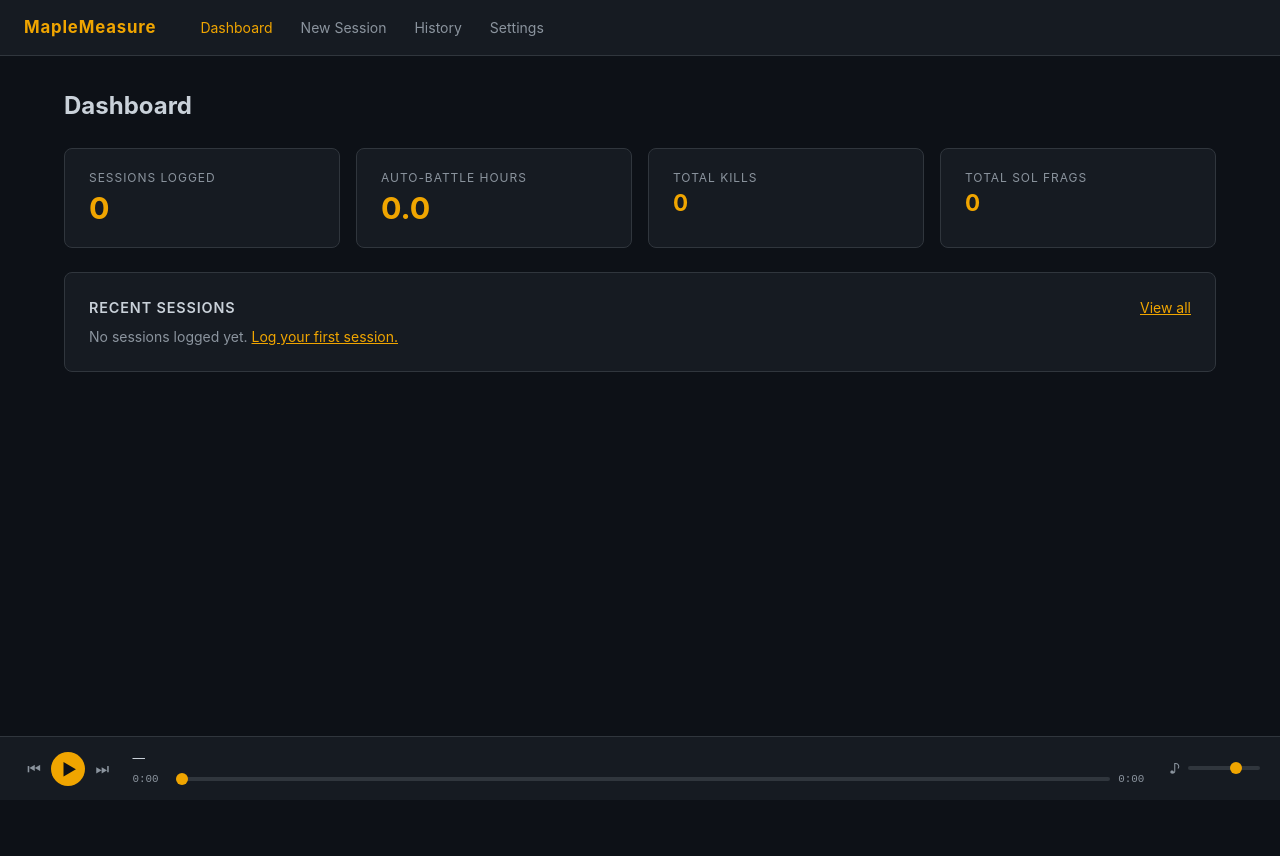
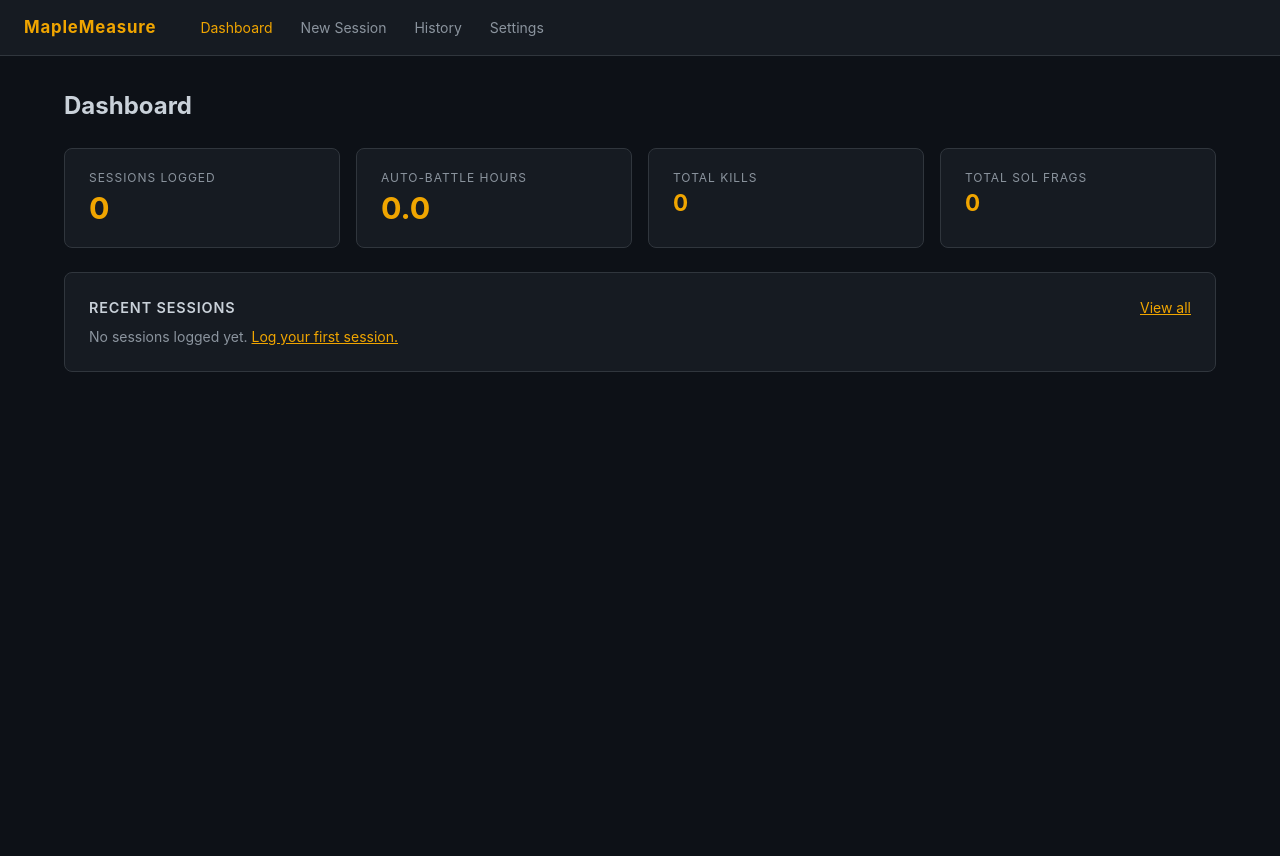
Before and after one commit to Tom-bass/MapleMeasure, a FastAPI app: page / in a window 1280 px wide. Run offline with FastAPI, Linux system fonts and the light colour scheme; data that the repository does not hold is empty.

Commit message:
Remove music player feature
Assets are copyrighted MapleStory BGM files that can't be distributed,
so the feature only worked in local builds. Removed the player bar,
player.js, /api/tracks endpoint, ASSETS_DIR path constant, assets/
static mount, and all related CSS. Also cleaned up the CI step that
created a placeholder assets/ folder.

Co-Authored-By: Claude Sonnet 4.6 <noreply@anthropic.com>

```diff
--- a/app.py
+++ b/app.py
@@ -1,4 +1,3 @@
-import os
 import threading
 import webbrowser
 from contextlib import asynccontextmanager
@@ -7,7 +6,7 @@ import uvicorn
 from fastapi import FastAPI, HTTPException, Request
 from fastapi.staticfiles import StaticFiles
 
-from core import DB_PATH, STATIC_DIR, UPLOADS_DIR, ASSETS_DIR, templates
+from core import DB_PATH, STATIC_DIR, UPLOADS_DIR, templates
 from database import init_db
 from routes import api, sessions, settings
 
@@ -22,8 +21,6 @@ app = FastAPI(lifespan=lifespan)
 
 app.mount("/static",  StaticFiles(directory=STATIC_DIR),  name="static")
 app.mount("/uploads", StaticFiles(directory=UPLOADS_DIR), name="uploads")
-if os.path.isdir(ASSETS_DIR) and os.listdir(ASSETS_DIR):
-    app.mount("/assets", StaticFiles(directory=ASSETS_DIR), name="assets")
 
 app.include_router(api.router)
 app.include_router(sessions.router)
--- a/core.py
+++ b/core.py
@@ -25,12 +25,7 @@ UPLOADS_DIR  = os.path.join(BASE_DIR,    "uploads")
 CONFIG_PATH  = os.path.join(BASE_DIR,    "config.json")
 TEMPLATE_DIR = os.path.join(_BUNDLE_DIR, "templates")
 STATIC_DIR   = os.path.join(_BUNDLE_DIR, "static")
-ASSETS_DIR   = os.path.join(_BUNDLE_DIR, "assets")   # read-only bundle content
-
 os.makedirs(UPLOADS_DIR, exist_ok=True)
-# assets/ is read-only when frozen (extracted from bundle); only create in dev
-if not getattr(sys, "frozen", False):
-    os.makedirs(ASSETS_DIR, exist_ok=True)
 
 # ---------------------------------------------------------------------------
 # Jinja2 template engine — one instance shared across all route modules
--- a/routes/api.py
+++ b/routes/api.py
@@ -3,24 +3,11 @@ import os
 from datetime import datetime
 from fastapi import APIRouter
 from fastapi.responses import JSONResponse
-from core import ASSETS_DIR, DB_PATH, CONFIG_PATH
-from config import load_config, save_config
+from core import DB_PATH, CONFIG_PATH
+from config import load_config
 from database import export_sessions_rows
 
 router = APIRouter(prefix="/api")
-
-_AUDIO_EXTS = {".mp3", ".ogg", ".wav", ".flac", ".m4a"}
-
-
-@router.get("/tracks")
-def list_tracks():
-    if not os.path.isdir(ASSETS_DIR):
-        return {"tracks": []}
-    tracks = sorted(
-        f for f in os.listdir(ASSETS_DIR)
-        if os.path.splitext(f)[1].lower() in _AUDIO_EXTS
-    )
-    return {"tracks": tracks}
 
 
 @router.get("/browse-folder")
--- a/static/player.js
+++ /dev/null
@@ -1,247 +0,0 @@
-(function () {
-  'use strict';
-
-  // ── DOM refs ──────────────────────────────────────────────────
-  var bar     = document.getElementById('player-bar');
-  var audio   = document.getElementById('player-audio');
-  var playBtn = document.getElementById('player-play');
-  var prevBtn = document.getElementById('player-prev');
-  var nextBtn = document.getElementById('player-next');
-  var seekEl  = document.getElementById('player-seek');
-  var volEl   = document.getElementById('player-vol');
-  var timeEl  = document.getElementById('player-time');
-  var durEl   = document.getElementById('player-dur');
-  var nameEl  = document.getElementById('player-track-name');
-
-  // ── Player state ──────────────────────────────────────────────
-  var tracks  = [];
-  var current = 0;
-  var seeking = false;
-
-  function fmt(sec) {
-    sec = Math.floor(sec || 0);
-    return Math.floor(sec / 60) + ':' + ('0' + (sec % 60)).slice(-2);
-  }
-
-  function randomTrack() {
-    if (tracks.length <= 1) return 0;
-    var idx;
-    do { idx = Math.floor(Math.random() * tracks.length); } while (idx === current);
-    return idx;
-  }
-
-  function loadTrack(idx, autoplay) {
-    current = ((idx % tracks.length) + tracks.length) % tracks.length;
-    var t = tracks[current];
-    audio.src = t.url;
-    nameEl.textContent = t.name;
-    seekEl.value = 0;
-    timeEl.textContent = '0:00';
-    durEl.textContent  = '0:00';
-    if (autoplay) audio.play().catch(function () {});
-    saveState();
-  }
-
-  function updatePlayBtn() {
-    playBtn.textContent = audio.paused ? '▶' : '⏸';
-    // keep optical nudge for ▶ but not ⏸
-    playBtn.style.paddingLeft = audio.paused ? '2px' : '0';
-  }
-
-  // ── Audio events ──────────────────────────────────────────────
-  playBtn.addEventListener('click', function () {
-    if (!tracks.length) return;
-    if (!audio.src || audio.src === window.location.href) {
-      loadTrack(0, true);
-      return;
-    }
-    if (audio.paused) {
-      audio.play().catch(function () {});
-    } else {
-      audio.pause();
-    }
-  });
-
-  prevBtn.addEventListener('click', function () {
-    if (tracks.length) loadTrack(current - 1, !audio.paused);
-  });
-
-  nextBtn.addEventListener('click', function () {
-    if (tracks.length) loadTrack(current + 1, !audio.paused);
-  });
-
-  audio.addEventListener('play',  updatePlayBtn);
-  audio.addEventListener('pause', updatePlayBtn);
-  audio.addEventListener('ended', function () { loadTrack(current + 1, true); });
-
-  audio.addEventListener('timeupdate', function () {
-    if (seeking || !audio.duration) return;
-    seekEl.value = audio.currentTime / audio.duration * 100;
-    timeEl.textContent = fmt(audio.currentTime);
-    durEl.textContent  = fmt(audio.duration);
-  });
-
-  seekEl.addEventListener('mousedown',  function () { seeking = true; });
-  seekEl.addEventListener('touchstart', function () { seeking = true; }, { passive: true });
-
-  seekEl.addEventListener('input', function () {
-    if (audio.duration) timeEl.textContent = fmt(audio.duration * seekEl.value / 100);
-  });
-
-  seekEl.addEventListener('change', function () {
-    seeking = false;
-    if (audio.duration) audio.currentTime = audio.duration * seekEl.value / 100;
-    saveState();
-  });
-
-  volEl.addEventListener('input', function () {
-    audio.volume = parseFloat(volEl.value);
-    saveState();
-  });
-
-  // ── State persistence (survives POST-redirect full reloads) ───
-  var STATE_KEY = 'mm_player';
-
-  function saveState() {
-    try {
-      localStorage.setItem(STATE_KEY, JSON.stringify({
-        idx:     current,
-        time:    audio.currentTime,
-        playing: !audio.paused,
-        vol:     audio.volume,
-      }));
-    } catch (_) {}
-  }
-
-  setInterval(saveState, 4000);
-  window.addEventListener('beforeunload', saveState);
-
-  function restoreState(s) {
-    if (!s || !tracks.length) return;
-    audio.volume = (s.vol !== undefined) ? s.vol : 0.7;
-    volEl.value  = audio.volume;
-
-    if (s.playing) {
-      // Resume exactly where the user left off
-      current = Math.min(s.idx || 0, tracks.length - 1);
-      var t = tracks[current];
-      audio.src = t.url;
-      nameEl.textContent = t.name;
-      if (s.time && s.time > 0) {
-        audio.addEventListener('loadedmetadata', function onMeta() {
-          audio.removeEventListener('loadedmetadata', onMeta);
-          audio.currentTime = s.time;
-          audio.play().catch(function () {});
-        });
-      } else {
-        audio.play().catch(function () {});
-      }
-    } else {
-      // Music was paused — shuffle to a fresh track
-      loadTrack(randomTrack(), false);
-    }
-  }
-
-  // ── AJAX navigation ───────────────────────────────────────────
-  // Intercept same-origin <a> clicks so the player bar never unmounts.
-  // POST forms (save session, settings, etc.) do full-page nav as normal —
-  // the beforeunload handler saves state so restoreState() picks it up.
-
-  var PAGE_SCRIPT = 'data-page-script';
-
-  // Paths that must do a full-page load (file downloads, SSE, static assets)
-  var SKIP_RE = /^\/(static|uploads|assets|export)\//;
-
-  function navigate(url, push) {
-    fetch(url, { headers: { 'X-Requested-With': 'XMLHttpRequest' } })
-      .then(function (r) {
-        if (!r.ok) { location.href = url; return null; }
-        return r.text();
-      })
-      .then(function (html) {
-        if (!html) return;
-        var doc = new DOMParser().parseFromString(html, 'text/html');
-
-        // Swap nav (updates active link highlight) and main (page content)
-        var newNav  = doc.querySelector('nav');
-        var newMain = doc.querySelector('main');
-        if (!newNav || !newMain) { location.href = url; return; }
-        document.querySelector('nav').innerHTML  = newNav.innerHTML;
-        document.querySelector('main').innerHTML = newMain.innerHTML;
-
-        document.title = doc.title;
-        if (push) history.pushState({ url: url }, doc.title, url);
-        window.scrollTo(0, 0);
-
-        // Remove inline scripts injected by a previous AJAX nav
-        document.querySelectorAll('[' + PAGE_SCRIPT + ']').forEach(function (s) {
-          s.remove();
-        });
-
-        // Re-run the new page's inline <script> blocks ({% block scripts %})
-        doc.querySelectorAll('body script:not([src])').forEach(function (s) {
-          var ns = document.createElement('script');
-          ns.setAttribute(PAGE_SCRIPT, '');
-          ns.textContent = s.textContent;
-          document.body.appendChild(ns);
-        });
-
-        if (audio.paused) loadTrack(randomTrack(), false);
-        saveState();
-      })
-      .catch(function () { location.href = url; });
-  }
-
-  document.addEventListener('click', function (e) {
-    var a = e.target.closest('a[href]');
-    if (!a || e.defaultPrevented) return;
-    if (e.ctrlKey || e.metaKey || e.shiftKey || e.altKey) return;
-    if (a.target && a.target !== '_self') return;
-    if (a.download) return;
-
-    var href = a.href;
-    if (!href.startsWith(location.origin + '/')) return;   // external link
-
-    var path = href.slice(location.origin.length);
-    if (SKIP_RE.test(path) || path.charAt(0) === '#') return;
-
-    // Already on this page
-    if (path === location.pathname + location.search) return;
-
-    e.preventDefault();
-    navigate(href, true);
-  }, true);
-
-  window.addEventListener('popstate', function () {
-    navigate(location.href, false);
-  });
-
-  // ── Bootstrap ─────────────────────────────────────────────────
-  fetch('/api/tracks')
-    .then(function (r) { return r.json(); })
-    .then(function (data) {
-      tracks = (data.tracks || []).map(function (f) {
-        // "01 - Ellinia Forest.mp3" → "01   Ellinia Forest"
-        var name = f.replace(/\.[^/.]+$/, '').replace(/[-_]/g, ' ');
-        return { name: name, url: '/assets/' + encodeURIComponent(f) };
-      });
-
-      if (!tracks.length) return;
-
-      bar.removeAttribute('hidden');
-      document.documentElement.style.setProperty('--player-h', '64px');
-
-      try {
-        var saved = JSON.parse(localStorage.getItem(STATE_KEY) || 'null');
-        if (saved) {
-          restoreState(saved);
-        } else {
-          loadTrack(randomTrack(), false);
-        }
-      } catch (_) {
-        loadTrack(randomTrack(), false);
-      }
-    })
-    .catch(function () { /* assets/ empty or unreachable — player stays hidden */ });
-
-}());
--- a/static/style.css
+++ b/static/style.css
@@ -17,7 +17,6 @@
   --error:       #f85149;
   --warning:     #d29922;
   --nav-h:       56px;
-  --player-h:    0px;
 }
 
 /* ── Base ───────────────────────────────────────────────────── */
@@ -67,7 +66,7 @@ a:hover { opacity: .85; }
 /* ── Main content ───────────────────────────────────────────── */
 .main {
   margin-top: var(--nav-h);
-  padding: 2rem 1.5rem calc(2rem + var(--player-h));
+  padding: 2rem 1.5rem;
   max-width: 1200px;
   margin-left: auto;
   margin-right: auto;
@@ -394,127 +393,6 @@ input[type=file]::file-selector-button {
   flex-shrink: 0;
 }
 
-/* ── Audio player ────────────────────────────────────────────── */
-.player-bar {
-  position: fixed;
-  bottom: 0; left: 0; right: 0;
-  height: 64px;
-  background: var(--card-bg);
-  border-top: 1px solid var(--border);
-  display: flex;
-  align-items: center;
-  padding: 0 1.25rem;
-  gap: 1rem;
-  z-index: 150;
-}
-
-.player-controls {
-  display: flex;
-  align-items: center;
-  gap: .2rem;
-  flex-shrink: 0;
-}
-
-.player-btn {
-  background: none;
-  border: none;
-  color: var(--muted);
-  cursor: pointer;
-  font-size: .95rem;
-  padding: .35rem .45rem;
-  border-radius: 4px;
-  line-height: 1;
-  transition: color .15s, background .15s;
-  font-family: inherit;
-}
-.player-btn:hover { color: var(--text); background: rgba(255,255,255,.06); }
-
-.player-btn-play {
-  background: var(--accent);
-  color: #0d1117;
-  width: 34px;
-  height: 34px;
-  border-radius: 50%;
-  display: flex;
-  align-items: center;
-  justify-content: center;
-  font-size: 1rem;
-  padding: 0;
-  padding-left: 2px;   /* optical centre for ▶ */
-}
-.player-btn-play:hover { background: var(--accent-h); color: #0d1117; }
-
-.player-info {
-  flex: 1;
-  min-width: 0;
-  display: flex;
-  flex-direction: column;
-  gap: .2rem;
-}
-
-.player-track-name {
-  font-size: .78rem;
-  color: var(--text);
-  white-space: nowrap;
-  overflow: hidden;
-  text-overflow: ellipsis;
-  text-transform: capitalize;
-  letter-spacing: .01em;
-}
-
-.player-seek-row {
-  display: flex;
-  align-items: center;
-  gap: .5rem;
-}
-
-.player-time {
-  font-size: .68rem;
-  color: var(--muted);
-  font-family: 'Courier New', monospace;
-  flex-shrink: 0;
-  min-width: 2.2rem;
-}
-
-.player-vol {
-  display: flex;
-  align-items: center;
-  gap: .5rem;
-  flex-shrink: 0;
-}
-.player-vol-icon { color: var(--muted); font-size: .85rem; }
-
-/* Range tracks */
-.player-range {
-  -webkit-appearance: none;
-  appearance: none;
-  width: 100%;
-  height: 4px;
-  background: var(--border);
-  border-radius: 3px;
-  cursor: pointer;
-  outline: none;
-  border: none;
-  padding: 0;
-}
-.player-range::-webkit-slider-thumb {
-  -webkit-appearance: none;
-  width: 12px;
-  height: 12px;
-  border-radius: 50%;
-  background: var(--accent);
-  cursor: pointer;
-}
-.player-range::-moz-range-thumb {
-  width: 12px;
-  height: 12px;
-  border-radius: 50%;
-  background: var(--accent);
-  border: none;
-  cursor: pointer;
-}
-.player-range-vol { width: 72px; }
-
 /* ── Utility ─────────────────────────────────────────────────── */
 .mt-1 { margin-top: .5rem; }
 .mt-2 { margin-top: 1rem; }
--- a/templates/base.html
+++ b/templates/base.html
@@ -25,29 +25,7 @@
   {% block content %}{% endblock %}
 </main>
 
-<div id="player-bar" class="player-bar" hidden>
-  <div class="player-controls">
-    <button id="player-prev" class="player-btn" title="Previous track">⏮</button>
-    <button id="player-play" class="player-btn player-btn-play" title="Play / Pause">▶</button>
-    <button id="player-next" class="player-btn" title="Next track">⏭</button>
-  </div>
-  <div class="player-info">
-    <span id="player-track-name" class="player-track-name">—</span>
-    <div class="player-seek-row">
-      <span id="player-time" class="player-time">0:00</span>
-      <input type="range" id="player-seek" class="player-range" min="0" max="100" value="0" step="0.1">
-      <span id="player-dur" class="player-time">0:00</span>
-    </div>
-  </div>
-  <div class="player-vol">
-    <span class="player-vol-icon">♪</span>
-    <input type="range" id="player-vol" class="player-range player-range-vol" min="0" max="1" value="0.7" step="0.01">
-  </div>
-  <audio id="player-audio"></audio>
-</div>
-
 <script src="/static/main.js"></script>
-<script src="/static/player.js"></script>
 {% block scripts %}{% endblock %}
 </body>
 </html>
```
Also changed, not shown: .github/workflows/build.yml, 1 other file.
